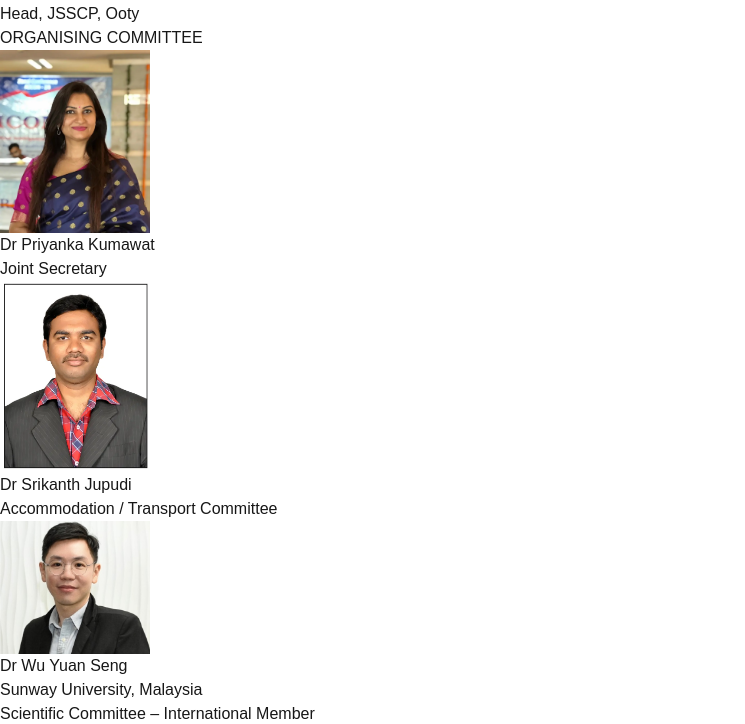
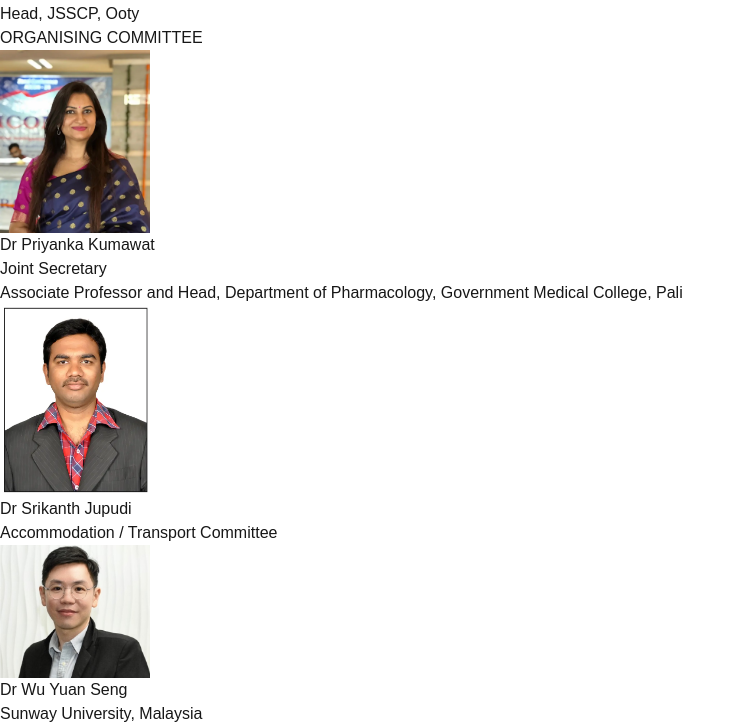
Before and after one commit to ravindrasirvi609/BiomedicalConf, a Next.js app: page /organizing-committee in a window 1280 px wide. Shown: the part 3727-4451 px from the top of the page, without its empty margins (0-745 px from the left). Built offline with nearby package versions, Linux system fonts and the light colour scheme.

Commit message:
Refactor image file names and add designation field in Organizingcommittee component

```diff
--- a/src/app/organizing-committee/page.tsx
+++ b/src/app/organizing-committee/page.tsx
@@ -8,6 +8,7 @@ interface Member {
   position: string;
   organization?: string;
   image: string;
+  degisnation?: string;
 }
 
 const Organizingcommittee: React.FC = () => {
@@ -76,6 +77,8 @@ const Organizingcommittee: React.FC = () => {
       name: "Dr Priyanka Kumawat",
       position: "Joint Secretary",
       image: "/priyanka.webp",
+      degisnation:
+        "Associate Professor and Head, Department of Pharmacology, Government Medical College, Pali",
     },
     {
       name: "Dr Srikanth Jupudi",
@@ -277,6 +280,11 @@ const Organizingcommittee: React.FC = () => {
                     {member.organization}
                   </p>
                 )}
+                {member.degisnation && (
+                  <p className="text-gray-400 text-center">
+                    {member.degisnation}
+                  </p>
+                )}
               </div>
             ))}
           </div>
```
